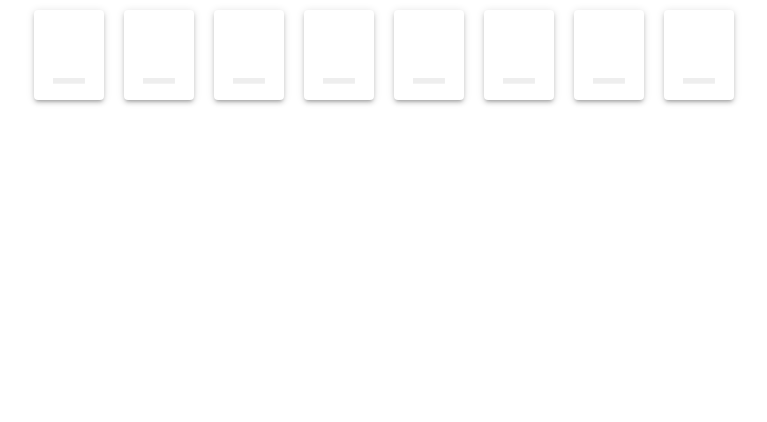
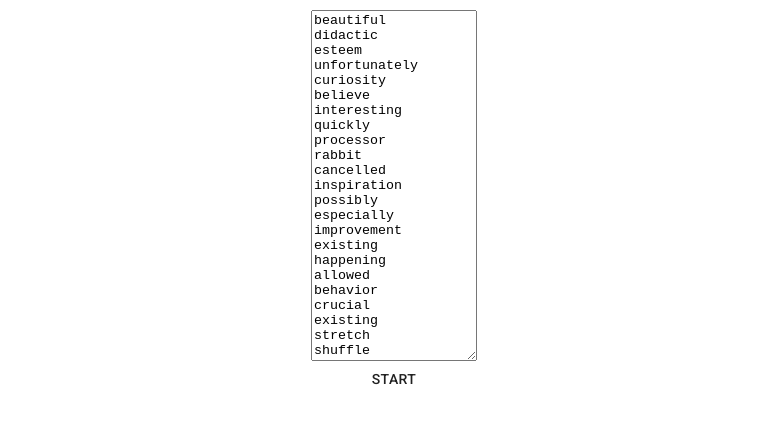
Before and after one commit to kirill578/muscle_verb, a React (Create React App) app: page / in a window 1280 px wide. Shown: the top 422 px of the page, without its empty margins (256-1023 px from the left). Built offline with nearby package versions, Linux system fonts and the light colour scheme; no server answers.

Commit message:
select words

```diff
--- a/src/App.tsx
+++ b/src/App.tsx
@@ -1,21 +1,15 @@
 import React from "react";
-import { Machine } from 'xstate';
-import { useMachine } from '@xstate/react';
 import "react-simple-keyboard/build/css/index.css";
-import { Box } from "@material-ui/core";
-import { WordRound } from './WordRound';
-import useSound from "use-sound";
-const successFx = require('./sounds/success.mp3');
-const failFx = require('./sounds/fail.mp3');
+import { Box, Button, TextareaAutosize } from "@material-ui/core";
+import { Round } from './Round';
 
-const words = [
+const demoWords = [
   "beautiful",
   "didactic",
   "esteem",
   "Unfortunately",
   "curiosity",
   "believe",
-  "Unfortunately",
   "Interesting",
   "quickly",
   "processor",
@@ -36,146 +30,32 @@ const words = [
 ].map(w => w.toLocaleLowerCase());
 
 
-enum State {
-  Success = 'SUCCESS',
-  Fail = 'FAIL',
-  Play  = 'PLAY',
-  Blind  = 'BLIND'
-}
-
-export interface StateSchema {
-    states: {
-        [State.Play]: {
-          states: {
-            [State.Fail]: {},
-            [State.Blind]: {},
-          }
-        },
-        [State.Blind]: {
-          states: {
-            [State.Fail]: {},
-            [State.Success]: {},
-          }
-        },
-        [State.Fail]: {
-          states: {
-            [State.Play]: {},
-          }
-        };
-        [State.Success]: {
-          states: {
-            [State.Play]: {},
-          }
-        };
-    };
-}
-
-export type StateEvent =
-    | { type: 'success' }
-    | { type: 'fail' };
-
-export const stateMachine = Machine<
-    {},
-    StateSchema,
-    StateEvent
->({
-    id: 'success',
-    initial: State.Blind,
-    context: {
-    },
-    states: {
-        [State.Play]: {
-            on: {
-                success: State.Blind,
-                fail: State.Fail,
-            },
-        },
-        [State.Blind]: {
-          on: {
-              success: State.Success,
-              fail: State.Fail,
-          },
-      },
-        [State.Fail]: {
-            after: {
-                200: {
-                    target: State.Play,
-                    actions: [],
-                },
-            },
-        },
-        [State.Success]: {
-            after: {
-                1000: State.Blind,
-            },
-        },
-    },
-});
-
-function shuffleArray<T>(originalArray: T[]): T[] {
-  const array = originalArray;
-  for (var i = array.length - 1; i > 0; i--) {
-      var j = Math.floor(Math.random() * (i + 1));
-      var temp = array[i];
-      array[i] = array[j];
-      array[j] = temp;
-  }
-  return array;
-}
-
-const wordsForGame = shuffleArray(words);
-
 export const App = () => {
-  const [playSuccess] = useSound(successFx);
-  const [playFail] = useSound(failFx);
-
-  const [{ value: state }, send] = useMachine(stateMachine);
-  const [i, setI] = React.useState(0);
-  const [lastError, setLastError] = React.useState<string | undefined>(undefined);
-  const word = wordsForGame[i % wordsForGame.length];
-  if (state === State.Play) {
-    return <WordRound
-      key='play'
-      blind={false}
-      targetWord={word}
-      commonErrorWord={lastError}
-      onSuccess={() => {
-        send({
-          type: 'success'
-        });
-        playSuccess();
-      }}
-      onFail={(failWith) => {
-        setLastError(failWith)
-        send({
-          type: 'fail'
-        })
-        playFail();
-      }}
-    />
-  } else if (state === State.Blind) {
-    return <WordRound
-      key='blind'
-      blind={true}
-      targetWord={word}
-      onSuccess={() => {
-        send({
-          type: 'success'
-        });
-        playSuccess();
-        setI(i => i + 1);
-      }}
-      onFail={(failWith) => {
-        setLastError(failWith)
-        send({
-          type: 'fail'
-        })
-        playFail();
-      }}
-    />
-  } else if (state === State.Success) {
-    return <Box position="fixed" width="100%" height="100%" style={{backgroundColor: 'green'}} />;
+  const [playing, setPlaying] = React.useState(false);
+  const [words, setWords] = React.useState(demoWords);
+  if (playing) {
+    return (<Round
+      multiply={3}
+      words={words}
+    />);
   } else {
-    return <Box position="fixed" width="100%" height="100%" style={{backgroundColor: 'red'}} />;
+    return (<Box
+      position="absolute"
+      width="100%"
+      height="100%"
+      p="10px"
+      display="flex"
+      flexDirection="column"
+      alignItems="center"
+    >
+      <TextareaAutosize value={words.join('\n')} onChange={(e) => {
+        if (e.target && e.target.value) {
+          const value = e.target.value;
+          setWords(value.toLocaleString().split('\n'));
+          console.log(value)
+        }
+      }} />
+      <Button onClick={() => setPlaying(true)}>Start</Button>
+    </Box>);
   }
 };
--- /dev/null
+++ b/src/Round.tsx
@@ -0,0 +1,164 @@
+import React from "react";
+import { Machine } from 'xstate';
+import { useMachine } from '@xstate/react';
+import "react-simple-keyboard/build/css/index.css";
+import { Box } from "@material-ui/core";
+import { WordRound } from './WordRound';
+import useSound from "use-sound";
+const successFx = require('./sounds/success.mp3');
+const failFx = require('./sounds/fail.mp3');
+
+enum State {
+  Success = 'SUCCESS',
+  Fail = 'FAIL',
+  Play  = 'PLAY',
+  Blind  = 'BLIND'
+}
+
+export interface StateSchema {
+    states: {
+        [State.Play]: {
+          states: {
+            [State.Fail]: {},
+            [State.Blind]: {},
+          }
+        },
+        [State.Blind]: {
+          states: {
+            [State.Fail]: {},
+            [State.Success]: {},
+          }
+        },
+        [State.Fail]: {
+          states: {
+            [State.Play]: {},
+          }
+        };
+        [State.Success]: {
+          states: {
+            [State.Play]: {},
+          }
+        };
+    };
+}
+
+export type StateEvent =
+    | { type: 'success' }
+    | { type: 'fail' };
+
+export const stateMachine = Machine<
+    {},
+    StateSchema,
+    StateEvent
+>({
+    id: 'success',
+    initial: State.Blind,
+    context: {
+    },
+    states: {
+        [State.Play]: {
+            on: {
+                success: State.Blind,
+                fail: State.Fail,
+            },
+        },
+        [State.Blind]: {
+          on: {
+              success: State.Success,
+              fail: State.Fail,
+          },
+      },
+        [State.Fail]: {
+            after: {
+                200: {
+                    target: State.Play,
+                    actions: [],
+                },
+            },
+        },
+        [State.Success]: {
+            after: {
+                1000: State.Blind,
+            },
+        },
+    },
+});
+
+function shuffleArray<T>(originalArray: T[]): T[] {
+  const array = originalArray;
+  for (var i = array.length - 1; i > 0; i--) {
+      var j = Math.floor(Math.random() * (i + 1));
+      var temp = array[i];
+      array[i] = array[j];
+      array[j] = temp;
+  }
+  return array;
+}
+
+export type RoundProps = {
+  words: string[];
+  multiply: number;
+}
+
+export const Round = ({words, multiply}: RoundProps) => {
+  const [wordsForGame] = React.useState(() => {
+    const output: string[] = [];
+    for (let i = 0; i < multiply; i++) {
+      output.push(...words);
+    }
+    return shuffleArray(output);
+  })
+
+  const [playSuccess] = useSound(successFx);
+  const [playFail] = useSound(failFx);
+
+  const [{ value: state }, send] = useMachine(stateMachine);
+  const [i, setI] = React.useState(0);
+  const [lastError, setLastError] = React.useState<string | undefined>(undefined);
+  const word = wordsForGame[i % wordsForGame.length];
+  if (state === State.Play) {
+    return <WordRound
+      key='play'
+      blind={false}
+      targetWord={word}
+      commonErrorWord={lastError}
+      onSuccess={() => {
+        send({
+          type: 'success'
+        });
+        playSuccess();
+      }}
+      onFail={(failWith) => {
+        setLastError(failWith)
+        send({
+          type: 'fail'
+        })
+        playFail();
+      }}
+    />
+  } else if (state === State.Blind) {
+    return <WordRound
+      key='blind'
+      blind={true}
+      targetWord={word}
+      onSuccess={() => {
+        send({
+          type: 'success'
+        });
+        playSuccess();
+        setI(i => i + 1);
+      }}
+      onFail={(failWith) => {
+        setLastError(failWith)
+        send({
+          type: 'fail'
+        })
+        playFail();
+      }}
+    />
+  } else if (state === State.Success) {
+    return <Box position="fixed" width="100%" height="100%" style={{backgroundColor: 'green'}} />;
+  } else {
+    return <Box position="fixed" width="100%" height="100%" style={{backgroundColor: 'red'}} />;
+  }
+};
```
